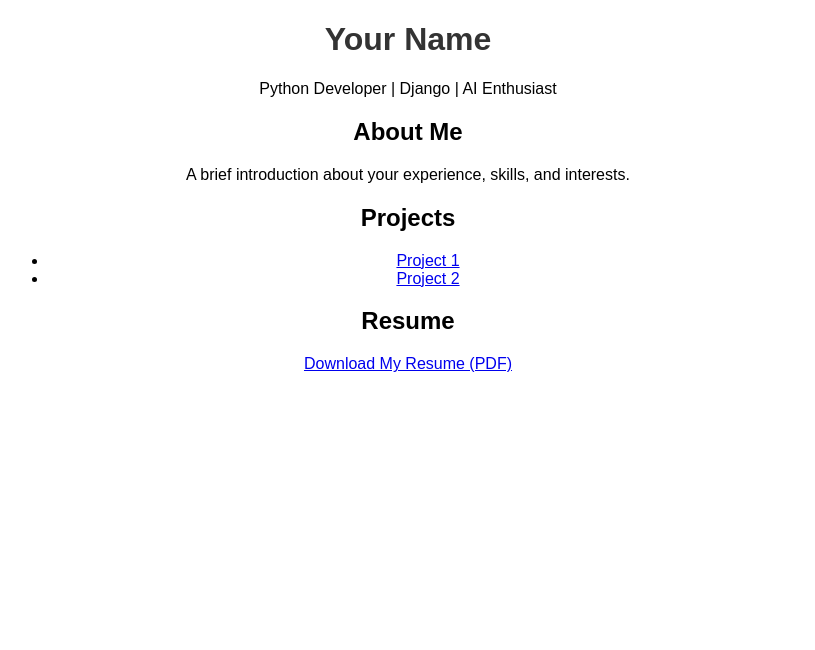
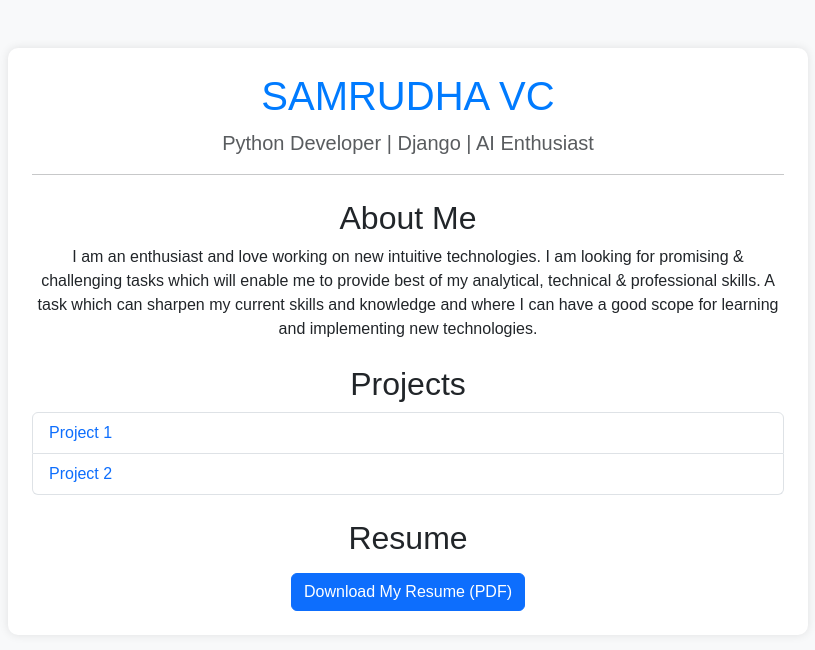
Before and after one commit to samrudhavc/samrudhavc.github.io, a plain HTML site: page index.html in a window 1280 px wide. Shown: the whole page, without its empty margins (232-1047 px from the left). Drawn offline with nearby package versions, Linux system fonts and the light colour scheme.

Commit message:
Update index.html
index update

```diff
--- a/index.html
+++ b/index.html
@@ -3,26 +3,55 @@
 <head>
     <meta charset="UTF-8">
     <meta name="viewport" content="width=device-width, initial-scale=1.0">
-    <title>Your Name - Resume</title>
+    <title>Samrudha VC - Resume</title>
+
+    <!-- Bootstrap 5 CSS (CDN) -->
+    <link href="https://cdn.jsdelivr.net/npm/bootstrap@5.3.2/dist/css/bootstrap.min.css" rel="stylesheet">
+
     <style>
-        body { font-family: Arial, sans-serif; text-align: center; }
-        h1 { color: #333; }
-        .container { max-width: 800px; margin: auto; }
+        body {
+            font-family: Arial, sans-serif;
+            background-color: #f8f9fa;
+        }
+        .container {
+            max-width: 800px;
+            margin: auto;
+            padding: 20px;
+            background: white;
+            border-radius: 10px;
+            box-shadow: 0 0 10px rgba(0, 0, 0, 0.1);
+        }
+        h1 {
+            color: #007bff;
+        }
     </style>
 </head>
 <body>
-    <div class="container">
-        <h1>Your Name</h1>
-        <p>Python Developer | Django | AI Enthusiast</p>
-        <h2>About Me</h2>
-        <p>A brief introduction about your experience, skills, and interests.</p>
-        <h2>Projects</h2>
-        <ul>
-            <li><a href="https://github.com/yourusername/project1">Project 1</a></li>
-            <li><a href="https://github.com/yourusername/project2">Project 2</a></li>
+
+    <div class="container text-center mt-5 p-4">
+        <h1>SAMRUDHA VC</h1>
+        <p class="lead text-muted">Python Developer | Django | AI Enthusiast</p>
+
+        <hr>
+
+        <h2 class="mt-4">About Me</h2>
+        <p>I am an enthusiast and love working on new intuitive technologies. I am looking for promising &
+challenging tasks which will enable me to provide best of my analytical, technical & professional skills. A
+task which can sharpen my current skills and knowledge and where I can have a good scope for learning
+and implementing new technologies.</p>
+
+        <h2 class="mt-4">Projects</h2>
+        <ul class="list-group text-start">
+            <li class="list-group-item"><a href="https://github.com/samrudhavc/project1" class="text-decoration-none">Project 1</a></li>
+            <li class="list-group-item"><a href="https://github.com/samrudhavc/project2" class="text-decoration-none">Project 2</a></li>
         </ul>
-        <h2>Resume</h2>
-        <p><a href="resume.pdf" target="_blank">Download My Resume (PDF)</a></p>
+
+        <h2 class="mt-4">Resume</h2>
+        <a href="resume.pdf" class="btn btn-primary mt-2" target="_blank">Download My Resume (PDF)</a>
     </div>
+
+    <!-- Bootstrap 5 JavaScript (CDN) -->
+    <script src="https://cdn.jsdelivr.net/npm/bootstrap@5.3.2/dist/js/bootstrap.bundle.min.js"></script>
+
 </body>
 </html>
```
